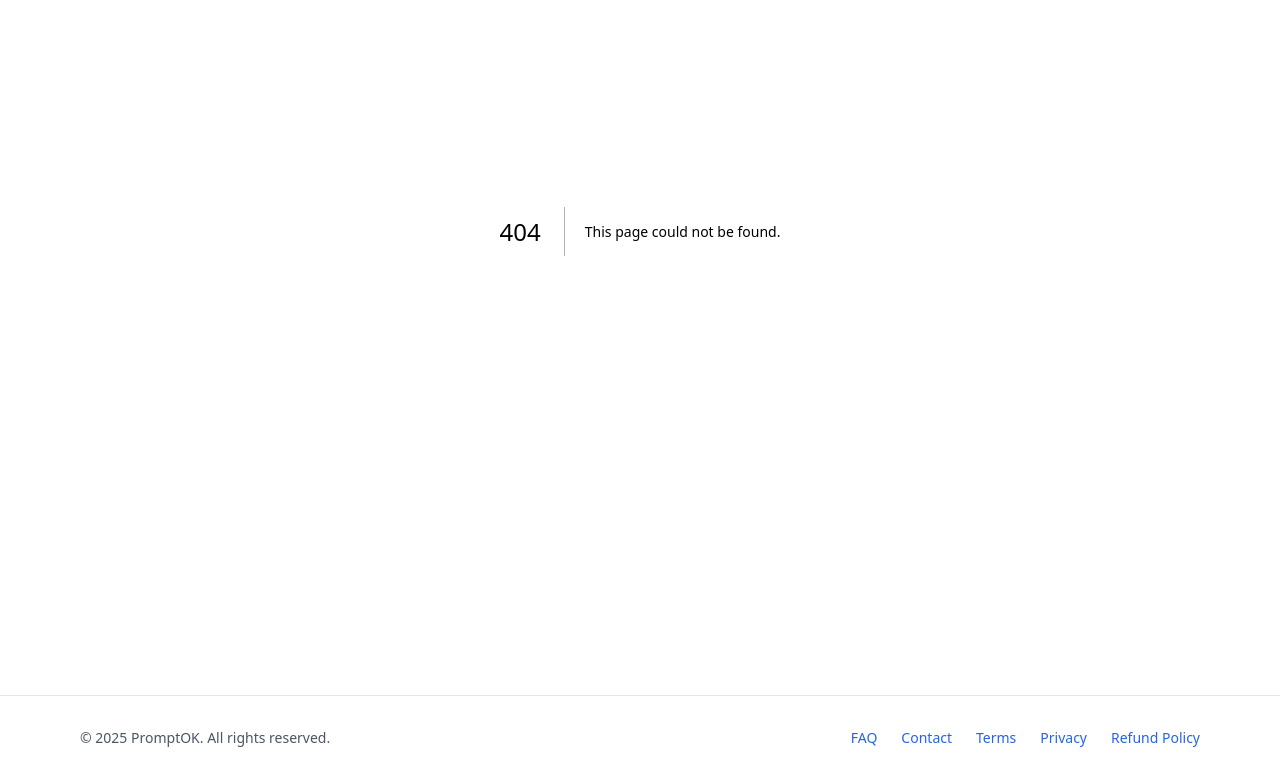
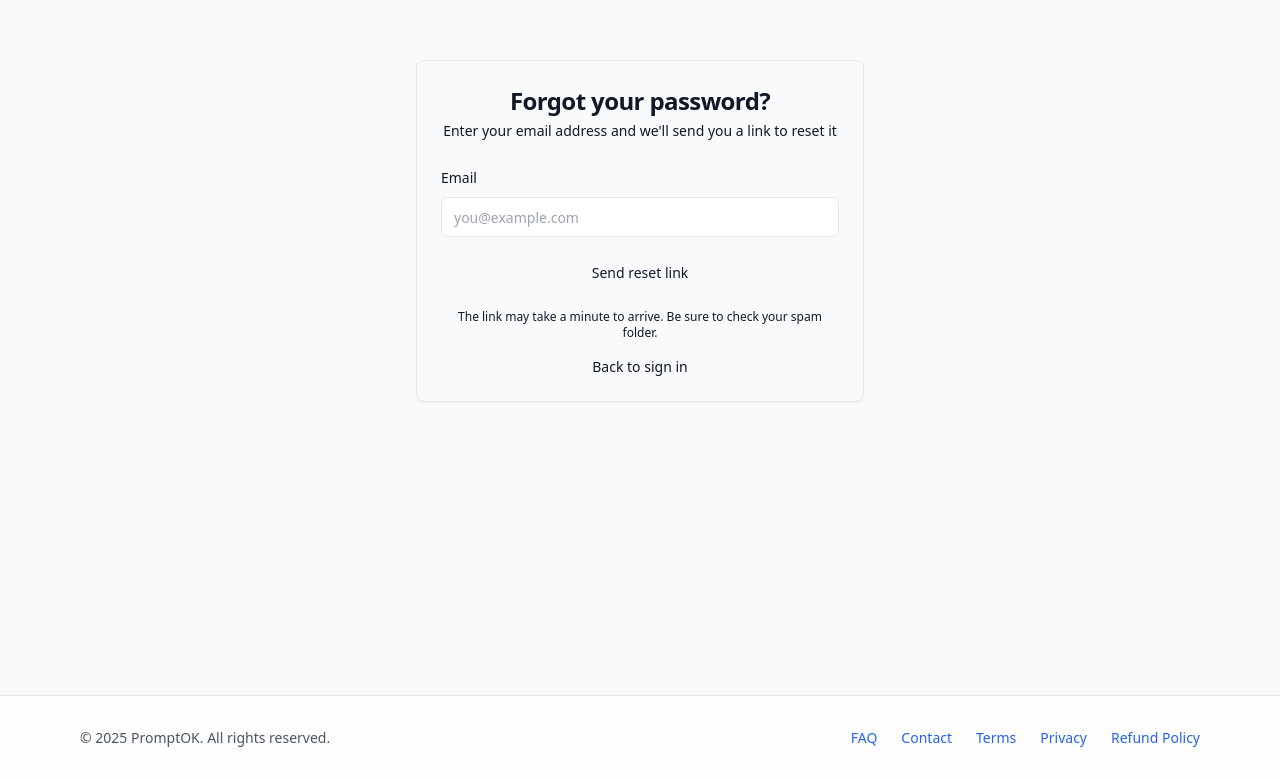
Before and after one commit to imthezoro/crediTask, a Next.js app: page /auth/forgot-password in a window 1280 px wide. Before the commit this address had no page. Shown: the part 169-949 px from the top of the page. Built offline with nearby package versions, Linux system fonts and the light colour scheme.

Commit message:
add password reset page

```diff
--- /dev/null
+++ b/app/auth/forgot-password/page.tsx
@@ -0,0 +1,95 @@
+'use client'
+
+import { useState } from 'react'
+import Link from 'next/link'
+import { Button } from '@/components/ui/button'
+import { Input } from '@/components/ui/input'
+import { Label } from '@/components/ui/label'
+import { Card, CardContent, CardDescription, CardHeader, CardTitle } from '@/components/ui/card'
+
+export default function ForgotPasswordPage() {
+  const [email, setEmail] = useState('')
+  const [loading, setLoading] = useState(false)
+  const [message, setMessage] = useState<string | null>(null)
+
+  const onSubmit = async (e: React.FormEvent) => {
+    e.preventDefault()
+    setLoading(true)
+    setMessage(null)
+
+    try {
+      const res = await fetch('/api/auth/reset-password', {
+        method: 'POST',
+        headers: {
+          'Content-Type': 'application/json',
+        },
+        body: JSON.stringify({ email }),
+      })
+
+      const result = await res.json().catch(() => ({ success: true, message: 'If an account is associated with that email, a reset link has been sent' }))
+
+      // The API intentionally returns a generic success message regardless of whether the email exists
+      setMessage(
+        result?.message ||
+        "Account associated with that email will receive a password reset link shortly. Please check your inbox and spam folder."
+      )
+      // Optional UX: clear the email after showing success
+      setEmail('')
+    } catch {
+      // Also show generic success to avoid user enumeration timing
+      setMessage("Account associated with that email will receive a password reset link shortly. Please check your inbox and spam folder.")
+      setEmail('')
+    } finally {
+      setLoading(false)
+    }
+  }
+
+  return (
+    <div className="min-h-screen w-full flex items-center justify-center p-4">
+      <Card className="w-full max-w-md">
+        <CardHeader className="space-y-1">
+          <CardTitle className="text-2xl text-center">Forgot your password?</CardTitle>
+          <CardDescription className="text-center">
+            Enter your email address and we'll send you a link to reset it
+          </CardDescription>
+        </CardHeader>
+        <CardContent className="space-y-4">
+          {message ? (
+            <div className="p-3 text-sm border rounded-md text-green-700 bg-green-50 border-green-200" aria-live="polite">
+              {message}
+            </div>
+          ) : null}
+
+          <form onSubmit={onSubmit} className="space-y-4">
+            <div className="space-y-2">
+              <Label htmlFor="email">Email</Label>
+              <Input
+                id="email"
+                type="email"
+                placeholder="you@example.com"
+                value={email}
+                onChange={(e) => setEmail(e.target.value)}
+                required
+                autoComplete="email"
+                disabled={loading || !!message}
+              />
+            </div>
+
+            <Button type="submit" className="w-full" disabled={loading || !!message}>
+              {loading ? 'Sending…' : (message ? 'Check your email' : 'Send reset link')}
+            </Button>
+            <p className="text-xs text-muted-foreground text-center">
+              The link may take a minute to arrive. Be sure to check your spam folder.
+            </p>
+          </form>
+
+          <div className="text-center text-sm">
+            <Link href="/auth/signin" className="text-primary hover:underline">
+              Back to sign in
+            </Link>
+          </div>
+        </CardContent>
+      </Card>
+    </div>
+  )
+}
```
